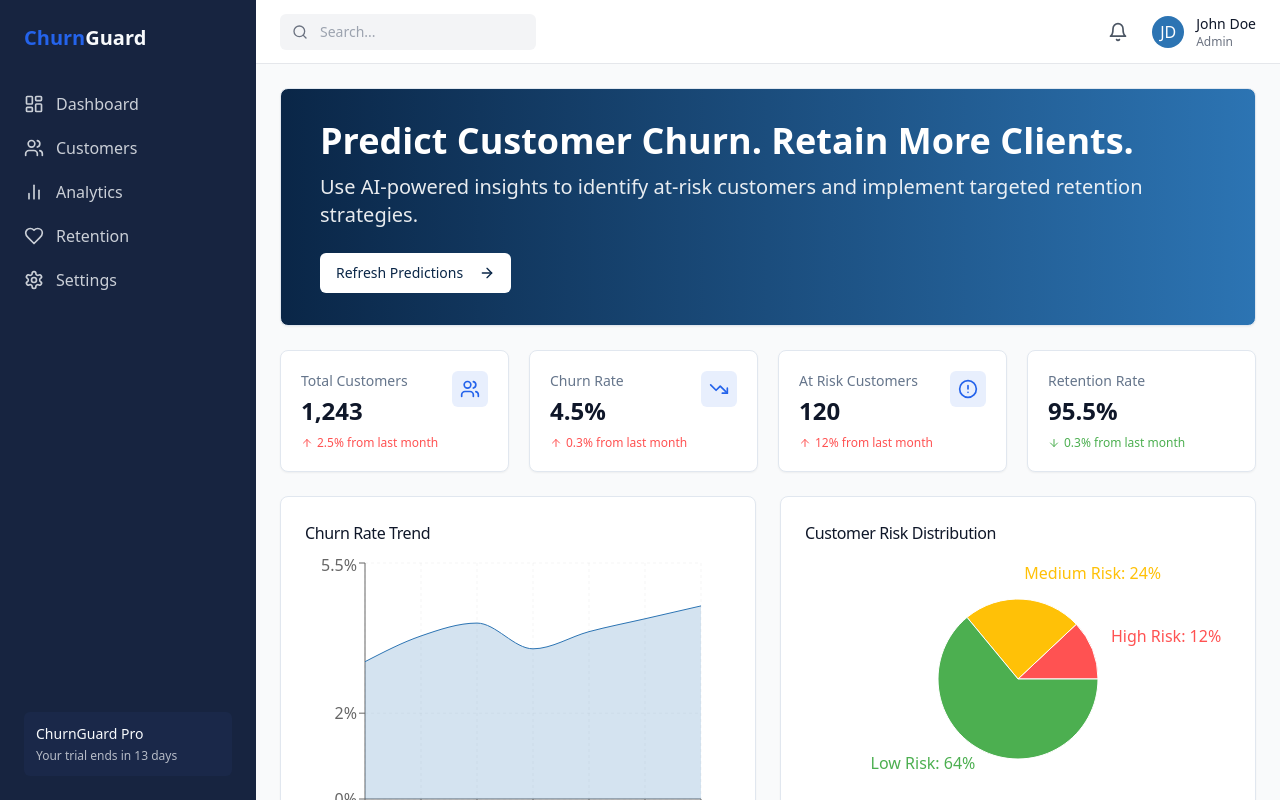
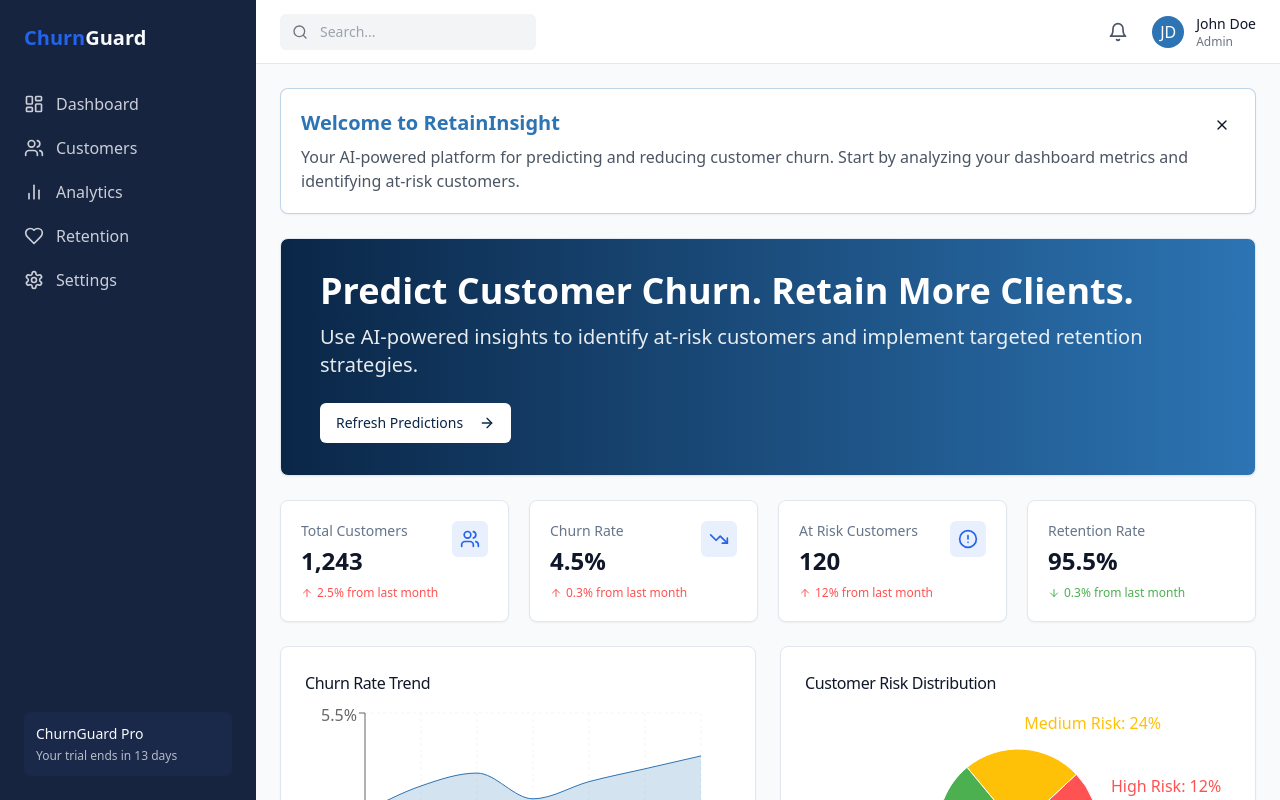
Before and after one commit to laserblade21/retain-insight-predict, a React (Vite) app: page /dashboard in a window 1280 px wide. Built offline with nearby package versions, Linux system fonts and the light colour scheme.

Commit message:
Add welcome message
Add a welcome message to the dashboard.

```diff
--- a/src/pages/Dashboard.tsx
+++ b/src/pages/Dashboard.tsx
@@ -1,17 +1,32 @@
 
-import React, { useState } from 'react';
+import React, { useState, useEffect } from 'react';
 import MetricCard from '@/components/dashboard/MetricCard';
 import ChurnRiskChart from '@/components/dashboard/ChurnRiskChart';
 import ChurnTrendChart from '@/components/dashboard/ChurnTrendChart';
 import RiskFactorsChart from '@/components/dashboard/RiskFactorsChart';
 import CustomerTable from '@/components/customers/CustomerTable';
-import { Users, AlertCircle, TrendingDown, ArrowRight } from 'lucide-react';
+import { Users, AlertCircle, TrendingDown, ArrowRight, X } from 'lucide-react';
 import { Button } from '@/components/ui/button';
 import { Card } from '@/components/ui/card';
 import { toast } from '@/hooks/use-toast';
 
 const Dashboard = () => {
   const [isLoading, setIsLoading] = useState(false);
+  const [showWelcome, setShowWelcome] = useState(true);
+
+  // Check if welcome message should be shown
+  useEffect(() => {
+    const hasSeenWelcome = localStorage.getItem('hasSeenWelcome');
+    if (hasSeenWelcome) {
+      setShowWelcome(false);
+    }
+  }, []);
+
+  // Function to dismiss welcome message
+  const dismissWelcome = () => {
+    setShowWelcome(false);
+    localStorage.setItem('hasSeenWelcome', 'true');
+  };
 
   // Sample data
   const churnRiskData = [
@@ -107,6 +122,29 @@ const Dashboard = () => {
 
   return (
     <div className="space-y-6 animate-fade-in">
+      {/* Welcome Message */}
+      {showWelcome && (
+        <Card className="bg-white border border-banking-teal/30 mb-4 overflow-hidden">
+          <div className="flex justify-between items-start p-5">
+            <div>
+              <h2 className="text-xl font-semibold text-banking-teal mb-2">Welcome to RetainInsight</h2>
+              <p className="text-gray-600">
+                Your AI-powered platform for predicting and reducing customer churn.
+                Start by analyzing your dashboard metrics and identifying at-risk customers.
+              </p>
+            </div>
+            <Button
+              variant="ghost"
+              size="icon"
+              onClick={dismissWelcome}
+              className="h-8 w-8"
+            >
+              <X className="h-4 w-4" />
+            </Button>
+          </div>
+        </Card>
+      )}
+
       {/* Hero Section */}
       <Card className="bg-gradient-to-r from-banking-blue to-banking-teal p-8 text-white mb-6">
         <div className="max-w-4xl mx-auto">
```
